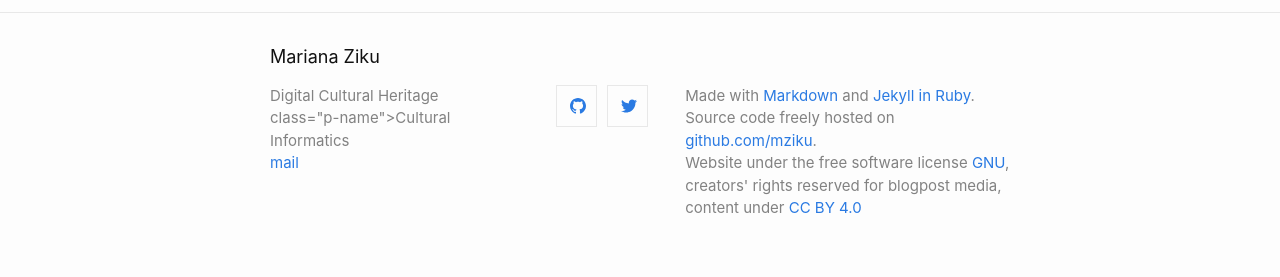
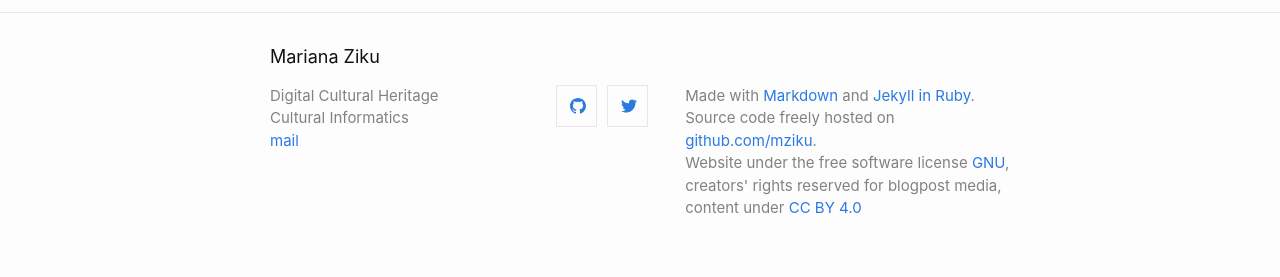
Before and after one commit to mziku/mziku.github.io, a Jekyll site: the page built from index.md, in a window 1280 px wide. Shown: the part 905-1182 px from the top of the page. Built offline with Jekyll 4.4.1, drawn with Linux system fonts in a browser that asks for light colours.

Commit message:
Update footer.html

```diff
--- a/_includes/footer.html
+++ b/_includes/footer.html
@@ -9,7 +9,7 @@
         <div class="footer-col footer-col-1">
           <ul class="contact-list">
             <li class="p-name">Digital Cultural Heritage</li>
-            <li> class="p-name">Cultural Informatics</li>
+            <li class="p-name">Cultural Informatics</li>
             <li><a class="u-email" href="mailto:ziku@mail.com">mail</a></li></ul>
         </div>
 
```
